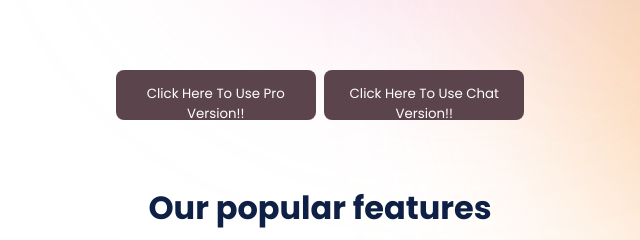
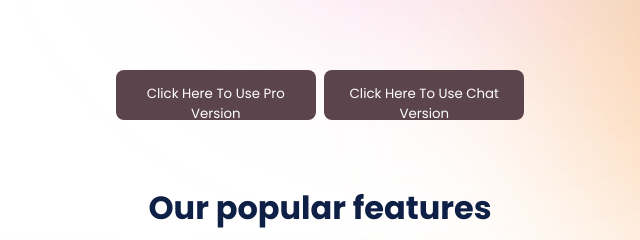
Before and after one commit to saichandan181/ChandanGPT, a plain HTML site: page index.html in a window 1280 px wide. Shown: the part 484-724 px from the top of the page, 320-960 px from the left. Drawn offline with Linux system fonts and the light colour scheme.

Commit message:
Update index.html

```diff
--- a/index.html
+++ b/index.html
@@ -59,10 +59,10 @@
             </div>
             <div class="container1">
                 <a href="https://chandan-gpt-pro.vercel.app/">
-                    <button>Click Here To Use Pro Version!! </button>
+                    <button>Click Here To Use Pro Version</button>
                    &nbsp;
          <a href="https://chandan-ai.000webhostapp.com/chandan.html">
-            <button>Click Here To Use Chat Version!! </button>
+            <button>Click Here To Use Chat Version</button>
         </a>
             </div>
             <div class="gradient">
```
